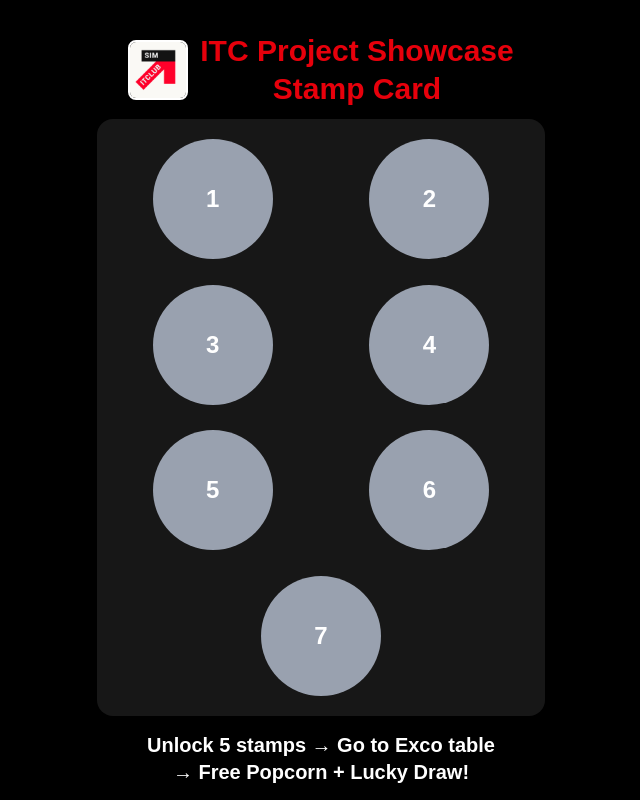
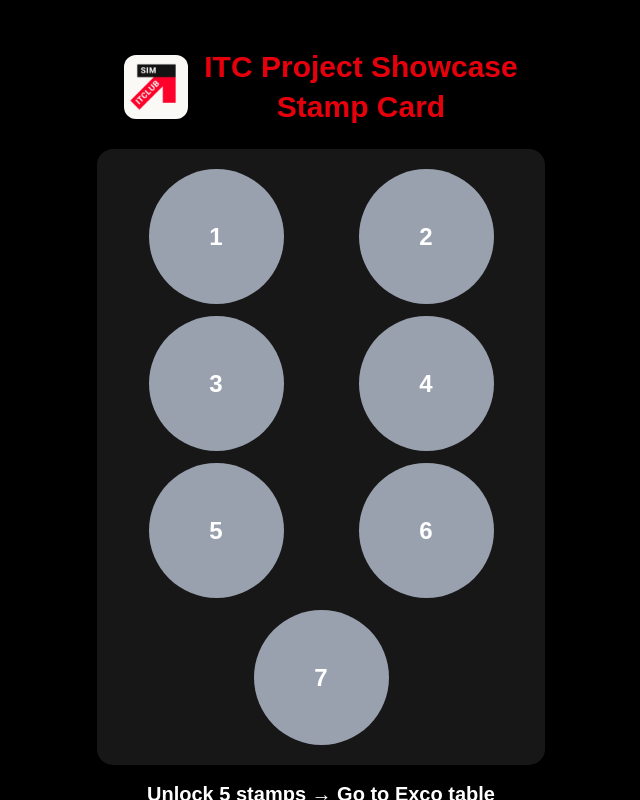
Before and after one commit to moecrosoft/NFC_Card, a Next.js app in the folder itc-nfc/: page / in a window 1280 px wide. Shown: the whole page, without its empty margins (319-959 px from the left). Built offline with nearby package versions, Linux system fonts and the light colour scheme.

Commit message:
update code

```diff
--- a/itc-nfc/src/app/page.jsx
+++ b/itc-nfc/src/app/page.jsx
@@ -65,42 +65,38 @@ export default function MainPage() {
   const allClaimed = stamps.every((s) => s.image);
 
   return (
-    <div className="w-screen h-[100dvh] bg-black flex flex-col justify-between items-center px-4 py-4 text-white">
+    <div className="w-screen h-screen bg-black flex flex-col justify-between items-center px-6 pt-6 pb-6 text-white overflow-hidden">
 
-      {/* Top */}
-      <div className="flex items-center justify-center w-full max-w-md mt-2 mb-2 sm:mt-4 sm:mb-3">
+      {/* Top Text & Logo */}
+      <div className="flex items-center justify-center w-full max-w-md mt-6 mb-6">
         <img
           src="/itc.png"
           alt="ITC Logo"
-          className="h-[10vw] min-h-[40px] max-h-[60px] w-auto sm:h-16 rounded-lg object-cover border-2"
+          className="h-16 w-16 rounded-xl object-cover"
         />
-        <div className="ml-3 text-center">
-          <div className="text-[4vw] sm:text-3xl font-extrabold leading-tight text-red-600">
+        <div className="flex flex-col justify-center ml-4">
+          <div className="text-2xl sm:text-3xl font-extrabold leading-tight text-red-600 text-center">
             ITC Project Showcase
           </div>
-          <div className="text-[4vw] sm:text-3xl font-extrabold leading-tight text-red-600">
+          <div className="text-2xl sm:text-3xl font-extrabold leading-tight text-red-600 text-center mt-0.5">
             Stamp Card
           </div>
         </div>
       </div>
 
-      {/* Card */}
-      <div className="bg-neutral-900 rounded-2xl w-full max-w-md flex flex-col items-center px-4 py-2 sm:px-5 sm:py-5">
-        <div className="grid grid-cols-2 gap-[2vw] w-full place-items-center">
+      {/* Stamp Card Container */}
+      <div className="bg-neutral-900 rounded-2xl w-full max-w-md flex flex-col items-center p-5">
+        <div className="grid grid-cols-2 gap-3 w-full place-items-center">
           {stamps.map((stamp) => {
             const isClaimed = !!stamp.image;
-            const size = "w-[18vw] min-w-[60px] max-w-[120px] aspect-square";
+            const sizeClass = "w-[120px] sm:w-[135px] aspect-square";
 
             const circle = (
-              <div
-                className={`rounded-full flex items-center justify-center overflow-hidden bg-gray-400 transition-transform hover:scale-105 ${size}`}
-              >
+              <div className={`rounded-full flex items-center justify-center overflow-hidden bg-gray-400 cursor-pointer hover:scale-105 transition-transform ${sizeClass}`}>
                 {isClaimed ? (
                   <img src={stamp.image} alt={`Stamp ${stamp.id}`} className="w-full h-full object-cover" />
                 ) : (
-                  <span className="text-white font-bold text-[4vw] sm:text-2xl">
-                    {stamp.id}
-                  </span>
+                  <span className="text-white font-bold text-xl sm:text-2xl">{stamp.id}</span>
                 )}
               </div>
             );
@@ -120,9 +116,9 @@ export default function MainPage() {
         </div>
       </div>
 
-      {/* Bottom */}
+      {/* Bottom Text */}
       <div
-        className={`text-center leading-snug font-bold text-[4vw] sm:text-xl mt-2 mb-2 sm:mt-4 sm:mb-0 ${
+        className={`text-center leading-snug text-lg sm:text-xl mt-4 mb-4 font-bold ${
           allClaimed ? "text-green-500" : "text-white"
         }`}
       >
@@ -130,7 +126,6 @@ export default function MainPage() {
         <br />
         → <span className="font-extrabold">Free Popcorn + Lucky Draw!</span>
       </div>
-
     </div>
   );
 }
```
